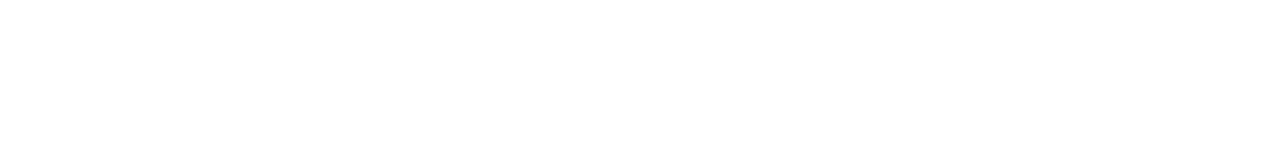
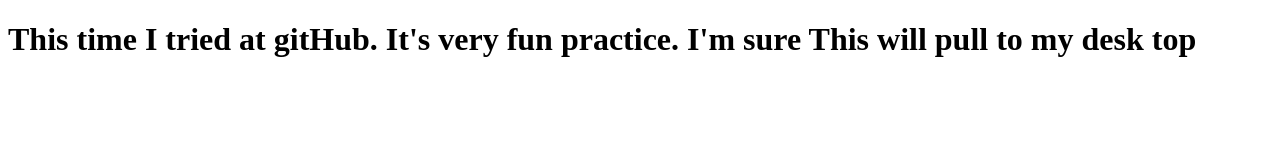
Before and after one commit to kks0507/TEST-Repo, a plain HTML site: page index.html in a window 1280 px wide. Drawn offline with Linux system fonts and the light colour scheme.

Commit message:
Update index.html
This practice is for my github pull practice. I Wonder this will success

```diff
--- a/index.html
+++ b/index.html
@@ -6,6 +6,7 @@
     <title>Document</title>
 </head>
 <body>
+    <h1>This time I tried at gitHub. It's very fun practice. I'm sure This will pull to my desk top</h1>
 
 </body>
 </html>
```
